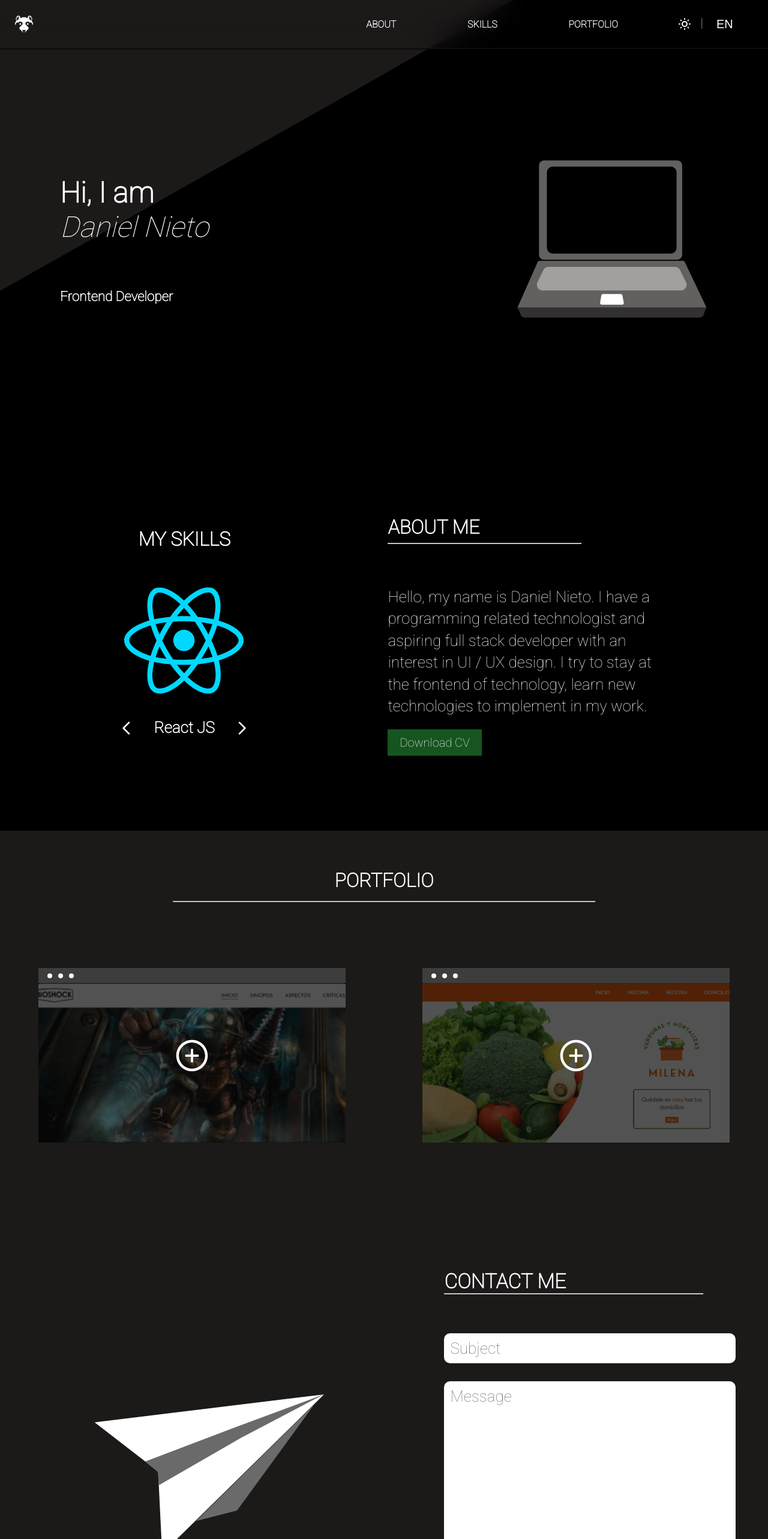
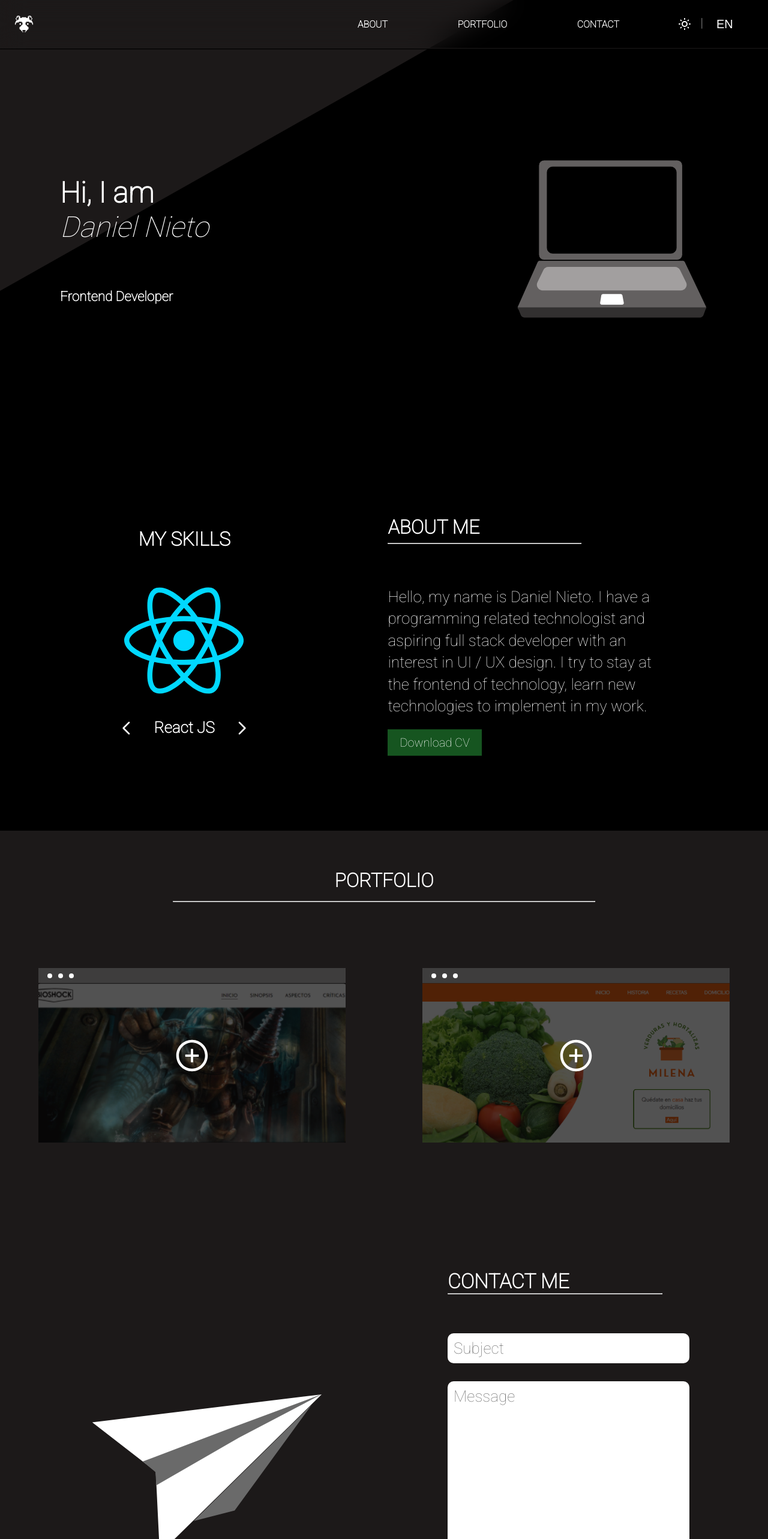
Before and after one commit to daniel1775/Portfolio, a React (Create React App) app: page / in a window 1280 px wide. Shown: the top 2566 px of the page at 60% size. Built offline with nearby package versions, Linux system fonts and the light colour scheme.

Commit message:
advances

```diff
--- a/src/views/About/About.jsx
+++ b/src/views/About/About.jsx
@@ -1,12 +1,22 @@
 import style from './About.module.css';
 
 import Button from '../../components/Button/Button';
+import { useRef } from 'react';
 
 export default function About(props) {
 	const { darkMode } = props;
+	const aboutSection = useRef(null);
+
+	const animateFade = () => {
+
+	}
 
 	return (
-		<section className={`${style.about} ${darkMode ? style.about_dark : style.about_light}`}>
+		<section
+			id='about'
+			className={`${style.about} ${darkMode ? style.about_dark : style.about_light}`}
+			ref={aboutSection}
+		>
 			<h2 className={style.about_title}>
 				ABOUT ME
 				<hr />
--- a/src/views/Contact/Contact.jsx
+++ b/src/views/Contact/Contact.jsx
@@ -11,7 +11,7 @@ export default function Contact( props ) {
 	const [ message, setMessage ] = useState("");
 
 	return (
-		<section className={`${style.contact} ${darkMode ? style.contact_dark : style.contact_light}`}>
+		<section id='contact' className={`${style.contact} ${darkMode ? style.contact_dark : style.contact_light}`}>
 			<img className={style.image} src={plane} alt="" />
 			<div className={style.contact_section}>
 				<h2 className={style.contact_title}>
--- a/src/views/Contact/Contact.module.css
+++ b/src/views/Contact/Contact.module.css
@@ -14,10 +14,6 @@
 .contact_dark {
     background-color: var(--gray);
     color: white;
-}
-
-.contact_section {
-    margin-left: 6%;
 }
 
 .contact_title {
@@ -61,16 +57,15 @@
 @media (min-width:1000px) {
     .contact {
         display: flex;
-        justify-content: space-between;
+        justify-content: space-evenly;
         padding-top: 10%;
     }
 
     .contact_section {
-        width: 50%;
+        width: 35%;
     }
 
     .image {
         display: flex;
-        margin-left: 7%;
     }
 }
--- a/src/views/Navbar/components/OptionsList/OptionsList.jsx
+++ b/src/views/Navbar/components/OptionsList/OptionsList.jsx
@@ -14,13 +14,13 @@ export default function OptionsList(props) {
                 </a>
             </li>
             <li>
-                <a href="#skills">
-                    SKILLS
+                <a href="#projects">
+                    PORTFOLIO
                 </a>
             </li>
             <li>
-                <a href="#portfolio">
-                    PORTFOLIO
+                <a href="#contact">
+                    CONTACT
                 </a>
             </li>
         </ul>
--- a/src/views/Projects/Projects.jsx
+++ b/src/views/Projects/Projects.jsx
@@ -11,7 +11,7 @@ export default function Projects(props) {
 	let images = [bioshock, verduras];
 
 	return (
-		<section className={`${style.projects} ${darkMode ? style.projects_dark : style.projects_light}`}>
+		<section id='projects' className={`${style.projects} ${darkMode ? style.projects_dark : style.projects_light}`}>
 			<div className={style.projects_container}>
 				<h2 className={style.projects_title}>
 					PORTFOLIO
```
